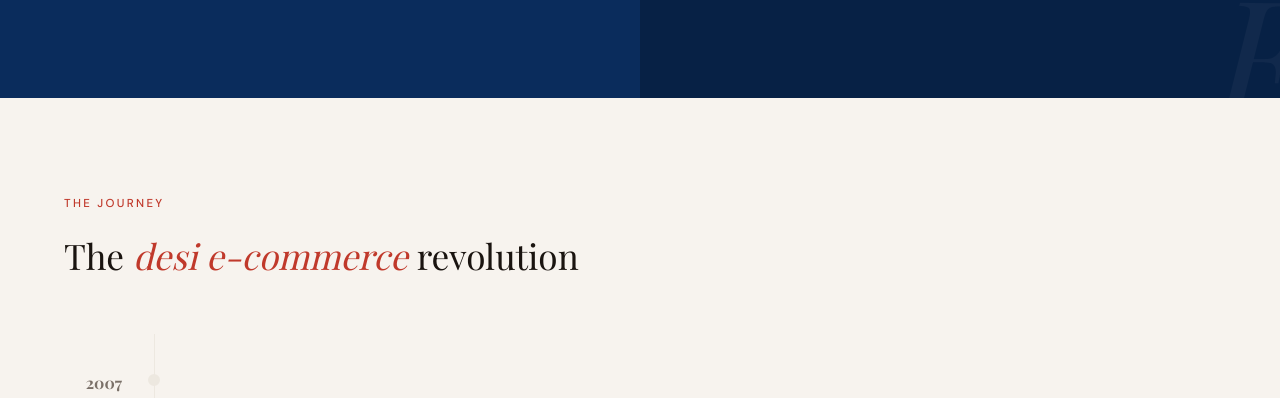
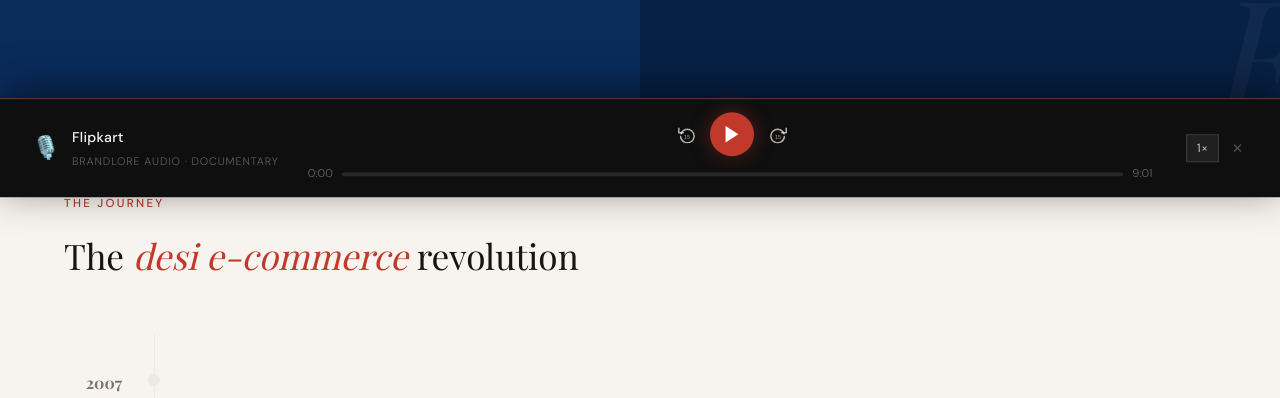
Before and after one commit to shubham123-dot/BrandLore, a plain HTML site: page flipkart.html in a window 1280 px wide. Shown: the part 702-1100 px from the top of the page. Drawn offline with nearby package versions, Linux system fonts and the light colour scheme; a web font is replaced by a local one.

Commit message:
Update flipkart.html

```diff
--- a/flipkart.html
+++ b/flipkart.html
@@ -279,5 +279,8 @@ footer { padding: 2rem 4rem; display: flex; justify-content: space-between; alig
   <div class="footer-logo">Brand<span>Lore</span></div>
   <span class="footer-copy">© 2025 BrandLore. Built with curiosity.</span>
 </footer>
+
+<script src="audio-player.js"></script>
+
 </body>
 </html>
```
